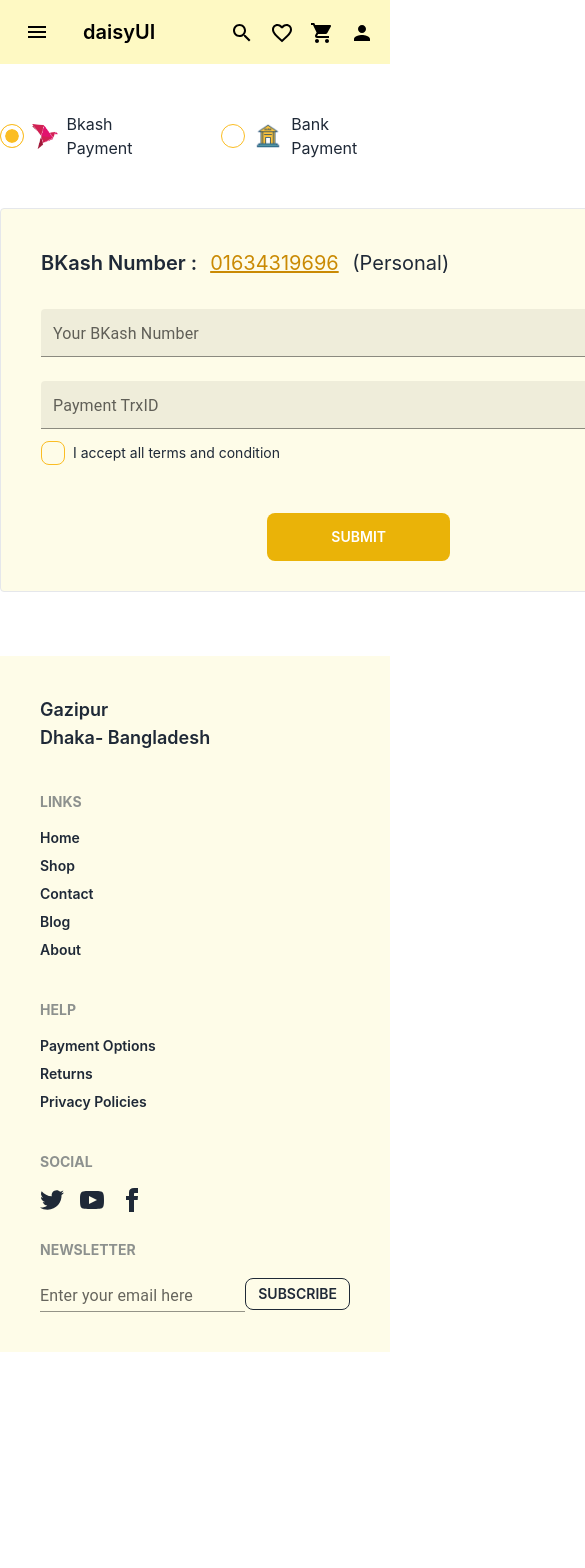
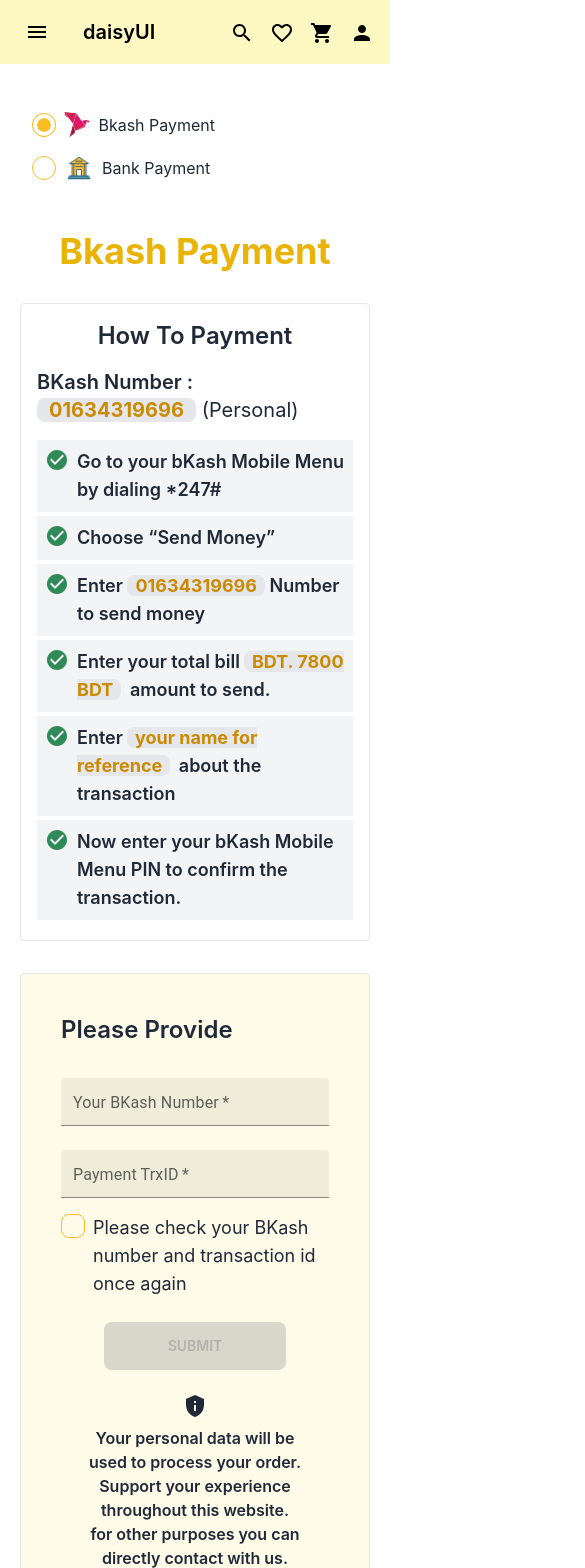
Before and after one commit to SanyFaysal/ecommerce-client, a React (Create React App) app: page /payment in a window 390 px wide. Shown: the top 1568 px of the page, 585 px wide, since content can reach past the window. Before the commit the page ends 1352 px from the top, so only its background shows below. Built offline with nearby package versions, Linux system fonts and the light colour scheme.

Commit message:
add: bank maannual payment

```diff
--- a/src/components/Pages/Checkout/OrderInfo.js
+++ b/src/components/Pages/Checkout/OrderInfo.js
@@ -40,7 +40,7 @@
       </div>
 
       <div className="mt-12 flex justify-center">
-        <button className="btn btn-outline px-12 text-lg hover:bg-transparent hover:text-yellow-500 hover:border-yellow-500 hover:translate-x-2 duration-500 rounded-full">
+        <button className="btn btn-outline px-12 text-lg hover:bg-transparent hover:text-yellow-500 hover:border-yellow-500  duration-500 rounded-full">
           <Link to="/payment">
             Payment{' '}
             <KeyboardDoubleArrowRightIcon
--- a/src/components/Pages/Payment/BankPayment.js
+++ b/src/components/Pages/Payment/BankPayment.js
@@ -0,0 +1,124 @@
+import { TextField } from '@mui/material';
+import React, { useState } from 'react';
+import CheckCircleIcon from '@mui/icons-material/CheckCircle';
+import Notice from './Notice';
+const BankPayment = () => {
+  const [acceptTerms, setAcceptTerms] = useState(false);
+  return (
+    <div>
+      <div className="">
+        <h1 className="text-4xl font-bold text-center text-yellow-500">
+          Bank Payment
+        </h1>
+      </div>
+      <div className="grid lg:grid-cols-2 lg:px-16 px-5 gap-8 mt-8">
+        <div className="  w-full rounded lg:p-10 p-4 mx-auto border">
+          <div className="">
+            <h1 className="text-2xl font-semibold mb-3 ">Bank Details</h1>
+
+            <div>
+              <h1 className="text-xl font-semibold pb-2">Account info</h1>
+              <p className="text-lg bg-gray-100 p-2 mb-1">
+                {' '}
+                Account Name: Abu Sani Faysal
+              </p>
+              <p className="text-lg text-lg bg-gray-100 p-2">
+                {' '}
+                Account Number:
+                <span className="text-yellow-600 rounded-lg bg-gray-200 font-bold px-3  ">
+                  0207101014640
+                </span>{' '}
+              </p>
+              <h1 className="text-xl font-semibold py-2">Bank info</h1>
+              <p className="text-lg  bg-gray-100 p-2 bg-gray-100 mb-1">
+                Bank Name: SONALI BANK LIMITED
+              </p>
+              <p className="text-lg  p-2 bg-gray-100 mb-1">Bank Code: 200</p>
+              <p className="text-lg p-2 bg-gray-100 mb-1">District: Gazipur</p>
+              <p className="text-lg p-2 bg-gray-100 mb-1">
+                ROUTING NUMBER: 200330738
+              </p>
+              <p className="text-lg  bg-gray-100 px-3 py-2 mb-1">
+                BRANCH : 2071 - JOYDEVPUR GAZIPUR|
+              </p>
+              <p className="text-lg  bg-gray-100 px-3 py-2 mb-1">
+                SWIFT CODE: BSONBDDH
+              </p>
+              <p className="text-lg  bg-gray-100 px-3 py-2 mb-1">
+                {' '}
+                Address : JOYDEVPUR, GAZIPUR
+              </p>
+              <p className="text-lg  bg-gray-100 px-3 py-2 mb-1">
+                SWIFT CODE: BSONBDDH
+              </p>
+            </div>
+          </div>
+        </div>
+        {/* <div className="lg:col-span-1 col-span-12  flex justify-center items-center w-full ">
+      <p className="lg:block hidden">
+        {' '}
+        <KeyboardDoubleArrowRightIcon
+          sx={{ fontSize: '50px', color: 'orange' }}
+        />
+      </p>
+      <p className="lg:hidden block">
+        {' '}
+        <KeyboardDoubleArrowDownIcon
+          sx={{ fontSize: '50px', color: 'orange' }}
+        />
+      </p>
+    </div> */}
+        <div className="  w-full rounded mx-auto border bg-yellow-50">
+          <form className="mx-10 mt-10 mb-16">
+            <h1 className="font- text-2xl mt-4 mb-8 ">
+              <span className="font-semibold ">Please Provide </span>
+            </h1>
+
+            <TextField
+              id="outlined-basic"
+              size="small"
+              required
+              className="w-full"
+              label="Payment TrxID"
+              variant="filled"
+            />
+            <div className="my-6"></div>
+            <TextField
+              id="outlined-basic"
+              label="Add Short Note (Optional)"
+              variant="filled"
+              size="small"
+              multiline
+              rows={3}
+              className="w-full"
+            />
+            <div className="form-control mt-3">
+              <label className=" flex mt-1">
+                <input
+                  type="checkbox"
+                  className="checkbox checkbox-warning"
+                  onClick={() => setAcceptTerms(!acceptTerms)}
+                />
+                <span className="label-text my-auto ml-2 text-lg">
+                  Please check TrxID id once again{' '}
+                </span>
+              </label>
+            </div>
+            <div className="flex justify-center mt-10">
+              <button
+                disabled={acceptTerms ? false : true}
+                type="submit"
+                className=" bg-yellow-500 btn mx-auto inline-block px-16 rounded-lg hover:bg-yellow-500   border-none"
+              >
+                Submit
+              </button>
+            </div>
+          </form>
+          <Notice />
+        </div>
+      </div>
+    </div>
+  );
+};
+
+export default BankPayment;
--- a/src/components/Pages/Payment/BkashPayment.js
+++ b/src/components/Pages/Payment/BkashPayment.js
@@ -1,44 +1,144 @@
 import { TextField } from '@mui/material';
-import React from 'react';
-
+import React, { useState } from 'react';
+import CheckCircleIcon from '@mui/icons-material/CheckCircle';
+import KeyboardDoubleArrowRightIcon from '@mui/icons-material/KeyboardDoubleArrowRight';
+import KeyboardDoubleArrowDownIcon from '@mui/icons-material/KeyboardDoubleArrowDown';
+import Notice from './Notice';
 const BkashPayment = () => {
+  const [acceptTerms, setAcceptTerms] = useState(false);
   return (
-    <div className="w-[85vh] rounded h-96 mx-auto border bg-yellow-50">
-      <div className="m-10">
-        <h1 className="font- text-xl mt-4 mb-8 ">
+    <div>
+      <div className="">
+        <h1 className="text-4xl font-bold text-center text-yellow-500">
+          Bkash Payment
+        </h1>
+      </div>
+      <div className="grid lg:grid-cols-2 lg:px-28 px-5 gap-8 mt-8">
+        <div className="border  w-full rounded lg:p-10 p-4 mx-auto ">
+          <div className="">
+            <h1 className="text-2xl font-semibold text-center">
+              How To Payment{' '}
+            </h1>
+            <h1 className="font- text-xl mt-4 mb-4 ">
               <span className="font-semibold"> BKash Number : </span>
-          <span className="text-yellow-600 underline mx-2">
+              <span className="text-yellow-600 rounded-lg bg-gray-200 font-bold px-3  ">
                 01634319696
               </span>{' '}
               (Personal)
+            </h1>
+            <div>
+              <div className="flex mb-1 bg-gray-100 p-2">
+                <CheckCircleIcon sx={{ color: 'seagreen' }} />
+                <p className="ml-2 font-semibold text-lg">
+                  Go to your bKash Mobile Menu by dialing *247#
+                </p>
+              </div>
+              <div className="flex mb-1 bg-gray-100 p-2">
+                <CheckCircleIcon sx={{ color: 'seagreen' }} />
+                <p className="ml-2 font-semibold text-lg">
+                  Choose “Send Money”
+                </p>
+              </div>
+              <div className="flex mb-1 bg-gray-100 p-2">
+                <CheckCircleIcon sx={{ color: 'seagreen' }} />
+                <p className="ml-2 font-semibold text-lg">
+                  Enter{' '}
+                  <span className="text-yellow-600 rounded-lg bg-gray-200 font-bold px-2 ">
+                    01634319696
+                  </span>{' '}
+                  Number to send money
+                </p>
+              </div>
+              <div className="flex mb-1 bg-gray-100 p-2">
+                <CheckCircleIcon sx={{ color: 'seagreen' }} />
+                <p className="ml-2 font-semibold text-lg">
+                  Enter your total bill
+                  <span className="text-yellow-600 mx-1 rounded-lg bg-gray-200 font-bold px-2 ">
+                    BDT. 7800 BDT
+                  </span>{' '}
+                  amount to send.
+                </p>
+              </div>
+              <div className="flex mb-1 bg-gray-100 p-2">
+                <CheckCircleIcon sx={{ color: 'seagreen' }} />
+                <p className="ml-2 font-semibold text-lg">
+                  Enter
+                  <span className="text-yellow-600 rounded-lg bg-gray-200 font-bold px-2 mx-1 ">
+                    your name for reference
+                  </span>{' '}
+                  about the transaction
+                </p>
+              </div>
+              <div className="flex mb-1 bg-gray-100 p-2">
+                <CheckCircleIcon sx={{ color: 'seagreen' }} />
+                <p className="ml-2 font-semibold text-lg">
+                  Now enter your bKash Mobile Menu PIN to confirm the
+                  transaction.
+                </p>
+              </div>
+            </div>
+          </div>
+        </div>
+        {/* <div className="lg:col-span-1 col-span-12  flex justify-center items-center w-full ">
+        <p className="lg:block hidden">
+          {' '}
+          <KeyboardDoubleArrowRightIcon
+            sx={{ fontSize: '50px', color: 'orange' }}
+          />
+        </p>
+        <p className="lg:hidden block">
+          {' '}
+          <KeyboardDoubleArrowDownIcon
+            sx={{ fontSize: '50px', color: 'orange' }}
+          />
+        </p>
+      </div> */}
+        <div className="4  w-full rounded mx-auto border bg-yellow-50">
+          <form className="mx-10 mt-10 mb-6">
+            <h1 className="font- text-2xl mt-4 mb-8 ">
+              <span className="font-semibold ">Please Provide </span>
             </h1>
             <TextField
               id="outlined-basic"
               label="Your BKash Number"
               variant="filled"
               size="small"
+              required
               className="w-full"
             />
             <div className="my-6"></div>
             <TextField
               id="outlined-basic"
               size="small"
+              required
               className="w-full"
               label="Payment TrxID"
               variant="filled"
             />
             <div className="form-control mt-3">
-          <label className=" flex items-center">
-            <input type="checkbox" className="checkbox checkbox-warning" />
-            <span className="label-text my-auto ml-2">
-              I accept all terms and condition{' '}
+              <label className=" flex mt-1">
+                <input
+                  type="checkbox"
+                  className="checkbox checkbox-warning"
+                  onClick={() => setAcceptTerms(!acceptTerms)}
+                />
+                <span className="label-text my-auto ml-2 text-lg">
+                  Please check your BKash number and transaction id once again{' '}
                 </span>
               </label>
             </div>
             <div className="flex justify-center">
-          <button className=" bg-yellow-500 btn mx-auto inline-block px-16 rounded-lg hover:bg-yellow-500 my-12 border-none">
+              <button
+                disabled={acceptTerms ? false : true}
+                type="submit"
+                className=" bg-yellow-500 btn mx-auto inline-block px-16 rounded-lg hover:bg-yellow-500  mt-6 border-none"
+              >
                 Submit
               </button>
+            </div>
+          </form>
+
+          <Notice />
         </div>
       </div>
     </div>
--- /dev/null
+++ b/src/components/Pages/Payment/Notice.js
@@ -0,0 +1,18 @@
+import React from 'react';
+import PrivacyTipIcon from '@mui/icons-material/PrivacyTip';
+const Notice = () => {
+  return (
+    <div className="mx-12 mb-5">
+      <div className="flex justify-center items-center">
+        <PrivacyTipIcon size="large" />
+      </div>
+      <p className="p-2  font-semibold text-center">
+        Your personal data will be used to process your order. Support your
+        experience throughout this website. <br />
+        for other purposes you can directly contact with us.{' '}
+      </p>
+    </div>
+  );
+};
+
+export default Notice;
--- a/src/components/Pages/Payment/Payment.js
+++ b/src/components/Pages/Payment/Payment.js
@@ -3,12 +3,13 @@
 import bkash from '../../../assets/images/bkashIcon.png';
 import bank from '../../../assets/images/bank.png';
 import BkashPayment from './BkashPayment';
+import BankPayment from './BankPayment';
 const Payment = () => {
   const [payment, setPayment] = useState('bkash');
   return (
     <div>
-      <div className="flex justify-center my-12">
-        <div className="flex mr-12 items-center">
+      <div className="lg:flex mx-auto items-center mx-auto ml-8 lg:ml-0  justify-center my-12">
+        <div className="flex lg:mr-12 items-center mb-4 lg:mb-0">
           <input
             type="radio"
             name="radio-6"
@@ -31,7 +32,7 @@
       </div>
       <div className="mx-auto mb-16">
         {payment === 'bkash' && <BkashPayment />}
-        {payment === 'bank' && <div>This is bank</div>}
+        {payment === 'bank' && <BankPayment />}
       </div>
     </div>
   );
```
Lines whose indentation alone changed are shown as unchanged.
